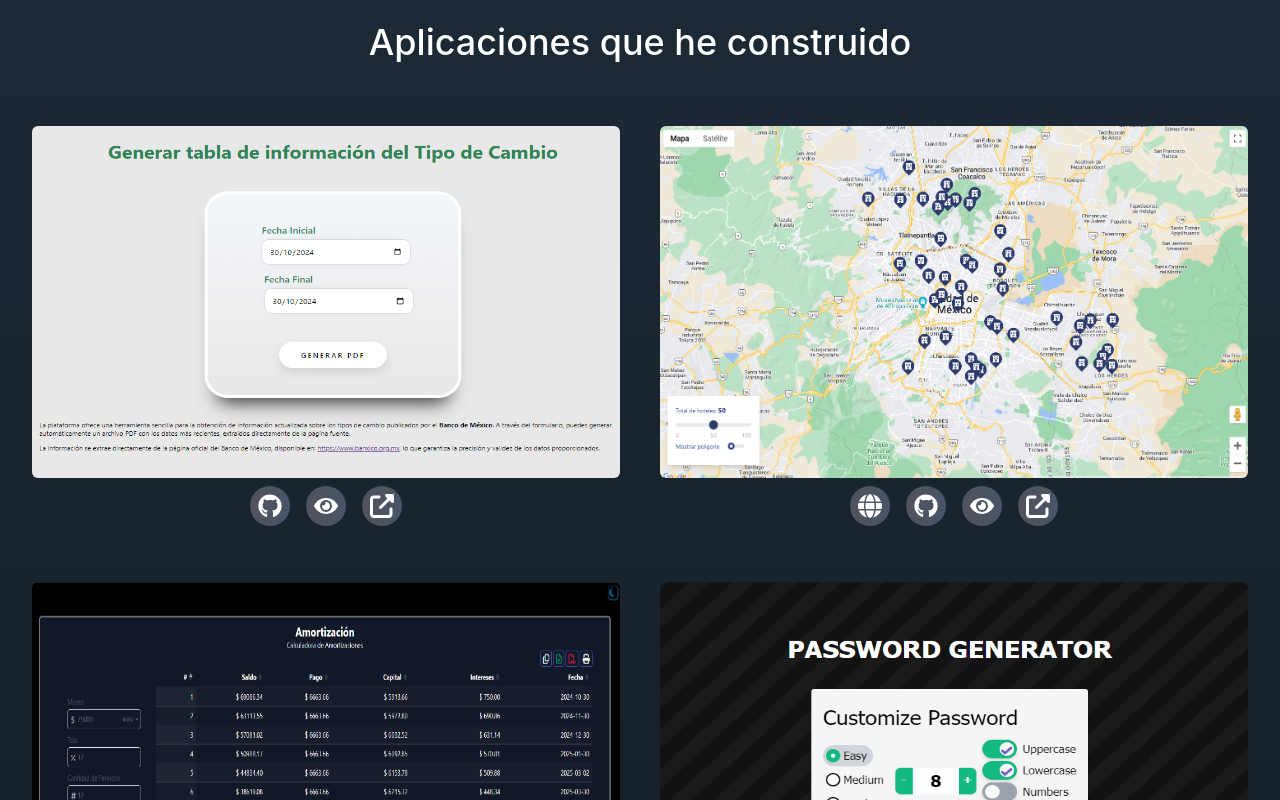
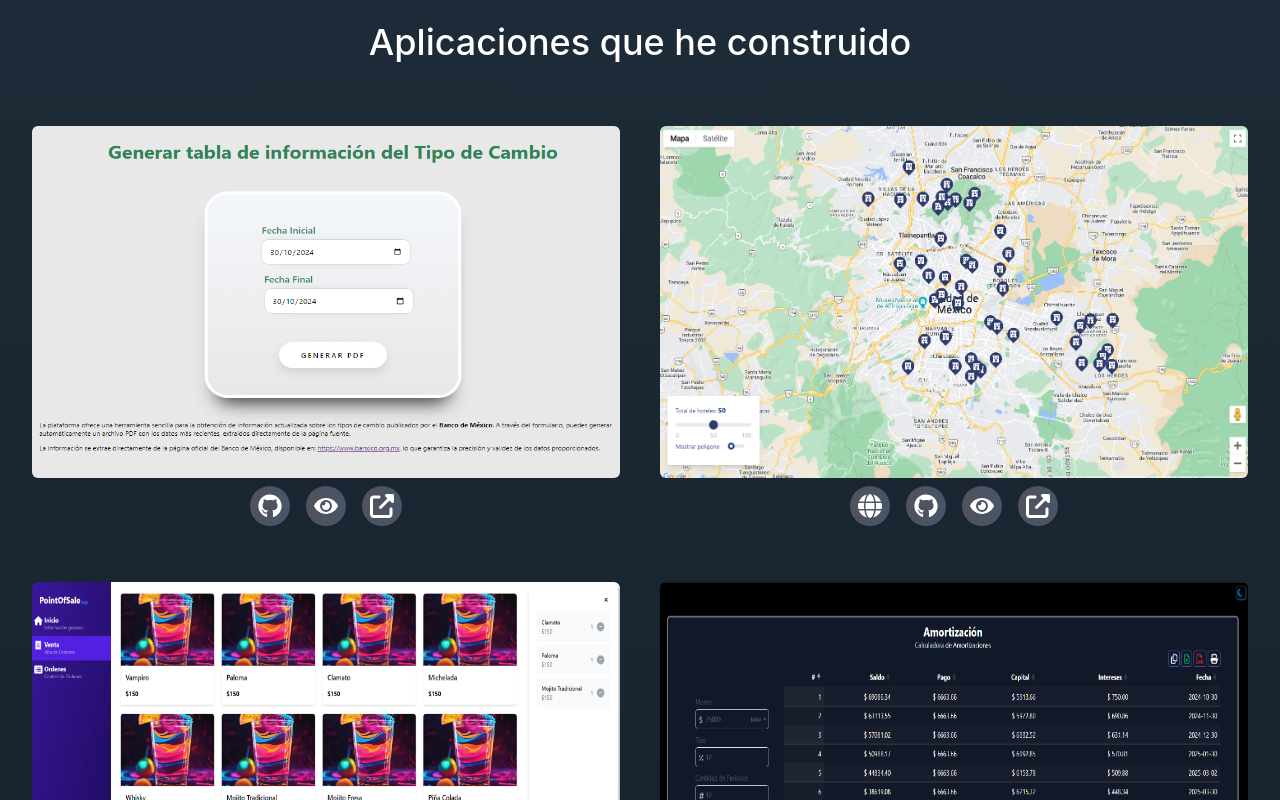
Before and after one commit to jcguv117/react-portafolio, a React (Create React App) app: page / in a window 1280 px wide. Shown: the part 2000-2800 px from the top of the page. Built offline with nearby package versions, Linux system fonts and the light colour scheme.

Commit message:
new project app pos

```diff
--- a/src/data.js
+++ b/src/data.js
@@ -26,6 +26,16 @@ export const projects = [
       website: "https://simulador-map-google-jcguv117s-projects.vercel.app/",
       github: "https://github.com/jcguv117/ag-map-google/",
       tools: ['Angular', 'TailwindCSS', 'TS', 'Google Map Api'],
+    },
+    {
+      title: "PointOfSale App",
+      subtitle: "Demo Punto de Venta",
+      description:
+        "Esta aplicación es un punto de venta sencillo que utiliza el 'local storage' con el manejador de Zustand para almacenar las ordenes activas, sus funciones consisten en administrar las ordenes y mostrar sus totales.",
+      image: "/images/projects/app-pos.png",
+      website: "https://neon-tulumba-8dd4bd.netlify.app/",
+      github: "https://github.com/jcguv117/prct-pos-app",
+      tools: ['Preact', 'TailwindCSS', 'TS', 'Zustand'],
     },
     {
       title: "CALCULADORA DE AMORTIZACIONES",
```
Also changed, not shown: public/images/projects/app-pos.png (added).
